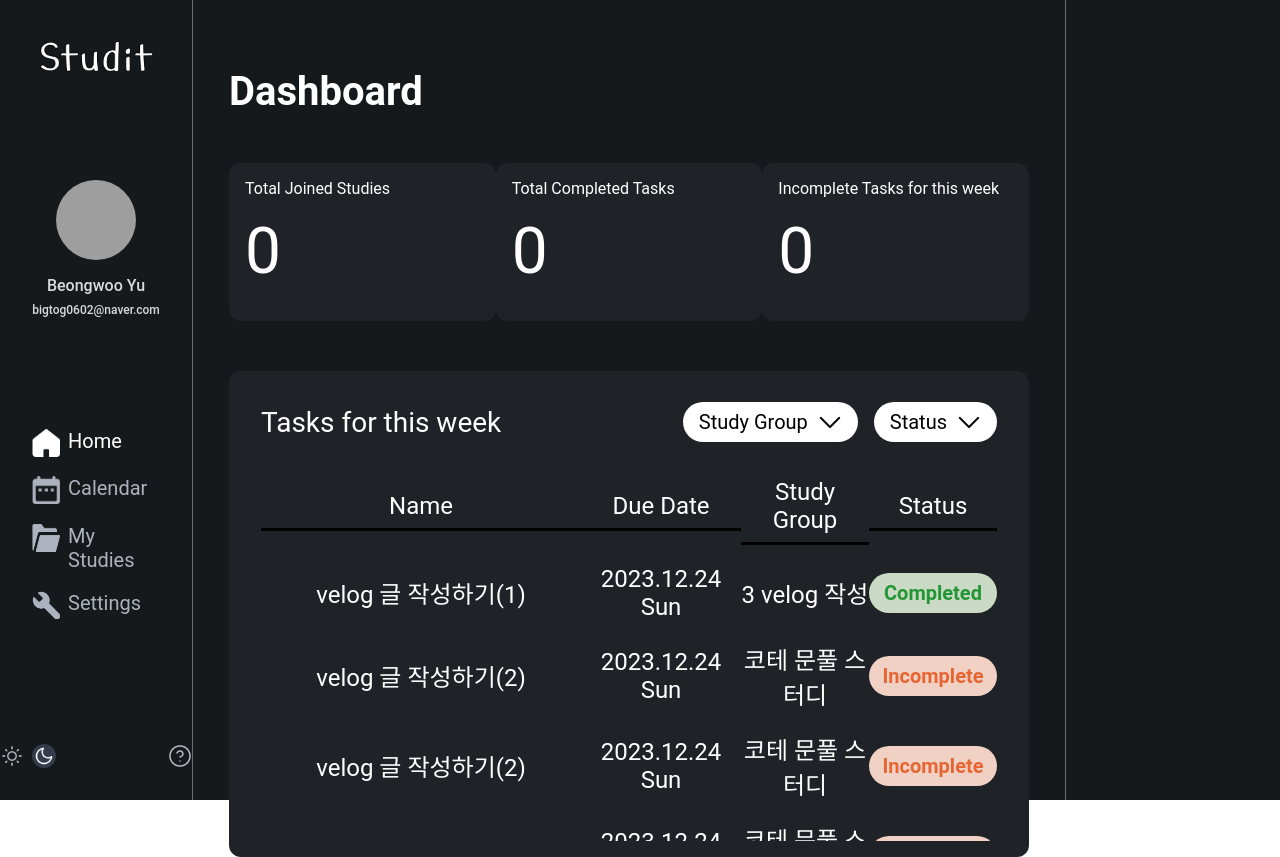
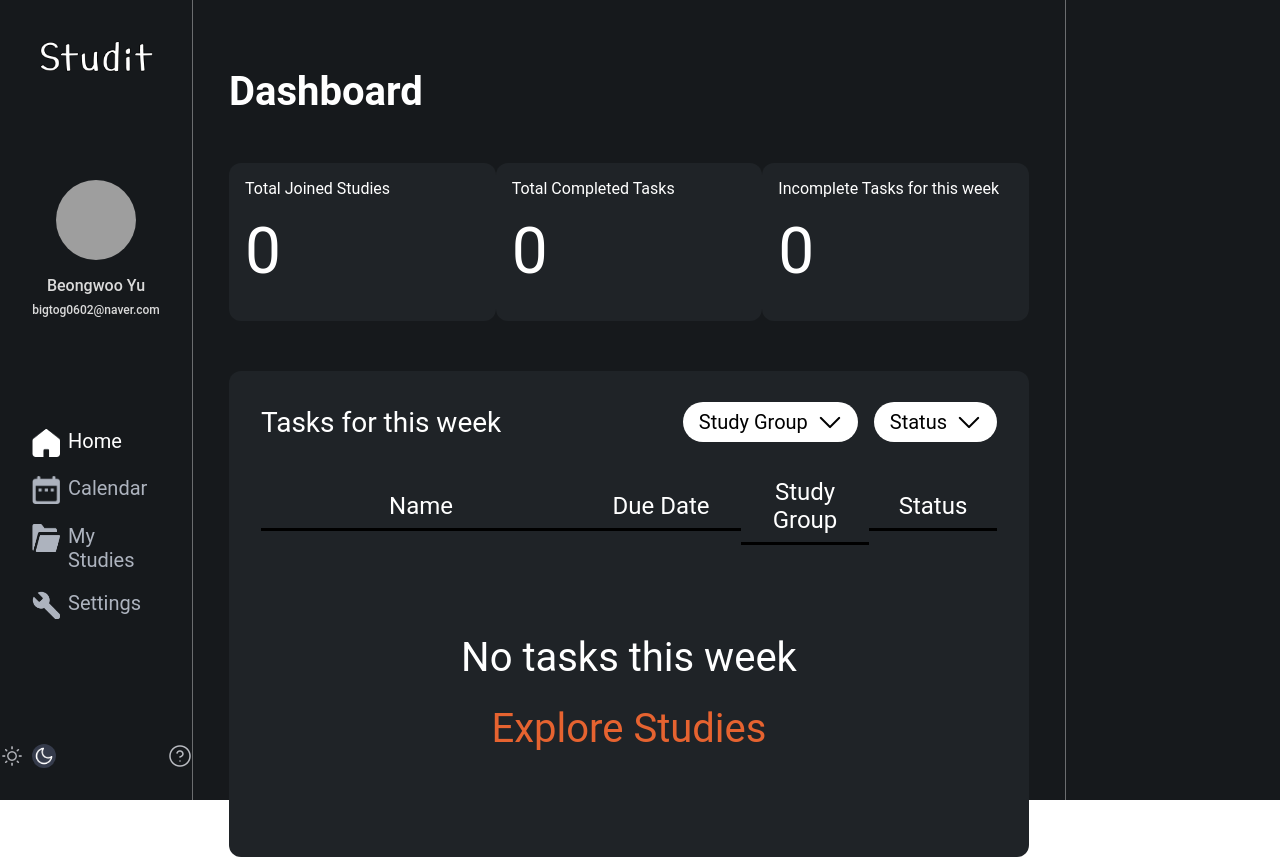
Before and after one commit to SW-Palindrome/Studit-FE, a React (Create React App) app: page /home in a window 1280 px wide. Built offline with nearby package versions, Linux system fonts and the light colour scheme; grey boxes are pictures that could not be loaded.

Commit message:
Design: 태스크가 없을 때 문구 출력

```diff
--- a/src/pages/Home/components/Dashboard.js
+++ b/src/pages/Home/components/Dashboard.js
@@ -149,66 +149,89 @@ const StyledTaskStatus = styled.div`
   padding: 0.5rem 0;
 `;
 
+const StyledNotaskContainer = styled.div`
+  height: 37vh;
+  display: flex;
+  flex-direction: column;
+  justify-content: center;
+  align-items: center;
+`;
+
+const StyledNotask1 = styled.div`
+  color: white;
+  font-family: roboto;
+  font-size: 2.5rem;
+  text-align: center;
+  margin-bottom: 1.5rem;
+`;
+
+const StyledNotask2 = styled.div`
+  color: #e66330;
+  font-family: roboto;
+  font-size: 2.5rem;
+  text-align: center;
+`;
+
 function Dashboard() {
   //false면 내림차순, true면 오름차순
   const [sortStudygroup, setSortStudygroup] = useState(false);
   const [sortStatus, setSortStatus] = useState(false);
 
   const contents = [
-    {
-      name: "velog 글 작성하기(1)",
-      dueDate: "2023.12.24 Sun",
-      studyGroup: "3 velog 작성",
-      status: "Completed",
-    },
-    {
-      name: "velog 글 작성하기(2)",
-      dueDate: "2023.12.24 Sun",
-      studyGroup: "코테 문풀 스터디",
-      status: "Incomplete",
-    },
-    {
-      name: "velog 글 작성하기(2)",
-      dueDate: "2023.12.24 Sun",
-      studyGroup: "코테 문풀 스터디",
-      status: "Incomplete",
-    },
-    {
-      name: "velog 글 작성하기(2)",
-      dueDate: "2023.12.24 Sun",
-      studyGroup: "코테 문풀 스터디",
-      status: "Incomplete",
-    },
-    {
-      name: "velog 글 작성하기(2)",
-      dueDate: "2023.12.24 Sun",
-      studyGroup: "코테 문풀 스터디",
-      status: "Incomplete",
-    },
-    {
-      name: "velog 글 작성하기(2)",
-      dueDate: "2023.12.24 Sun",
-      studyGroup: "코테 문풀 스터디",
-      status: "Incomplete",
-    },
-    {
-      name: "velog 글 작성하기(3)",
-      dueDate: "2023.12.24 Sun",
-      studyGroup: "3 velog 작성",
-      status: "Incomplete",
-    },
-    {
-      name: "velog 글 작성하기(4)",
-      dueDate: "2023.12.24 Sun",
-      studyGroup: "3 velog 작성",
-      status: "Completed",
-    },
-    {
-      name: "velog 글 작성하기(5)",
-      dueDate: "2023.12.24 Sun",
-      studyGroup: "3 velog 작성",
-      status: "Completed",
-    },
+    //   {
+    //     name: "velog 글 작성하기(1)",
+    //     dueDate: "2023.12.24 Sun",
+    //     studyGroup: "3 velog 작성",
+    //     status: "Completed",
+    //   },
+    //   {
+    //     name: "velog 글 작성하기(2)",
+    //     dueDate: "2023.12.24 Sun",
+    //     studyGroup: "코테 문풀 스터디",
+    //     status: "Incomplete",
+    //   },
+    //   {
+    //     name: "velog 글 작성하기(2)",
+    //     dueDate: "2023.12.24 Sun",
+    //     studyGroup: "코테 문풀 스터디",
+    //     status: "Incomplete",
+    //   },
+    //   {
+    //     name: "velog 글 작성하기(2)",
+    //     dueDate: "2023.12.24 Sun",
+    //     studyGroup: "코테 문풀 스터디",
+    //     status: "Incomplete",
+    //   },
+    //   {
+    //     name: "velog 글 작성하기(2)",
+    //     dueDate: "2023.12.24 Sun",
+    //     studyGroup: "코테 문풀 스터디",
+    //     status: "Incomplete",
+    //   },
+    //   {
+    //     name: "velog 글 작성하기(2)",
+    //     dueDate: "2023.12.24 Sun",
+    //     studyGroup: "코테 문풀 스터디",
+    //     status: "Incomplete",
+    //   },
+    //   {
+    //     name: "velog 글 작성하기(3)",
+    //     dueDate: "2023.12.24 Sun",
+    //     studyGroup: "3 velog 작성",
+    //     status: "Incomplete",
+    //   },
+    //   {
+    //     name: "velog 글 작성하기(4)",
+    //     dueDate: "2023.12.24 Sun",
+    //     studyGroup: "3 velog 작성",
+    //     status: "Completed",
+    //   },
+    //   {
+    //     name: "velog 글 작성하기(5)",
+    //     dueDate: "2023.12.24 Sun",
+    //     studyGroup: "3 velog 작성",
+    //     status: "Completed",
+    //   },
   ];
   return (
     <StyledDashboard>
@@ -261,7 +284,8 @@ function Dashboard() {
             <StyledTaskAttribute flex={1}>Status</StyledTaskAttribute>
           </StyledTaskTableContainer>
           <StyledTaskTableScrollContainer>
-            {contents.map((task, index) => (
+            {contents.length > 0 ? (
+              contents.map((task, index) => (
                 <StyledTaskTableContainer key={index}>
                   <StyledTaskContent flex={2.5}>{task.name}</StyledTaskContent>
                   <StyledTaskContent flex={1.25}>
@@ -274,7 +298,13 @@ function Dashboard() {
                     {task.status}
                   </StyledTaskStatus>
                 </StyledTaskTableContainer>
-            ))}
+              ))
+            ) : (
+              <StyledNotaskContainer>
+                <StyledNotask1>No tasks this week</StyledNotask1>
+                <StyledNotask2>Explore Studies</StyledNotask2>
+              </StyledNotaskContainer>
+            )}
           </StyledTaskTableScrollContainer>
         </StyledTaskBody>
       </StyledTaskContainer>
```
Lines whose indentation alone changed are shown as unchanged.
